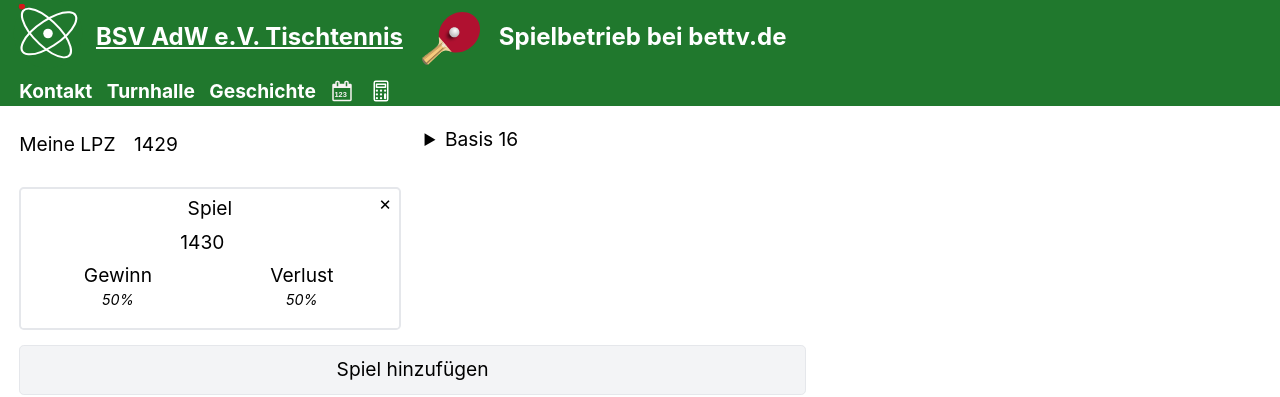
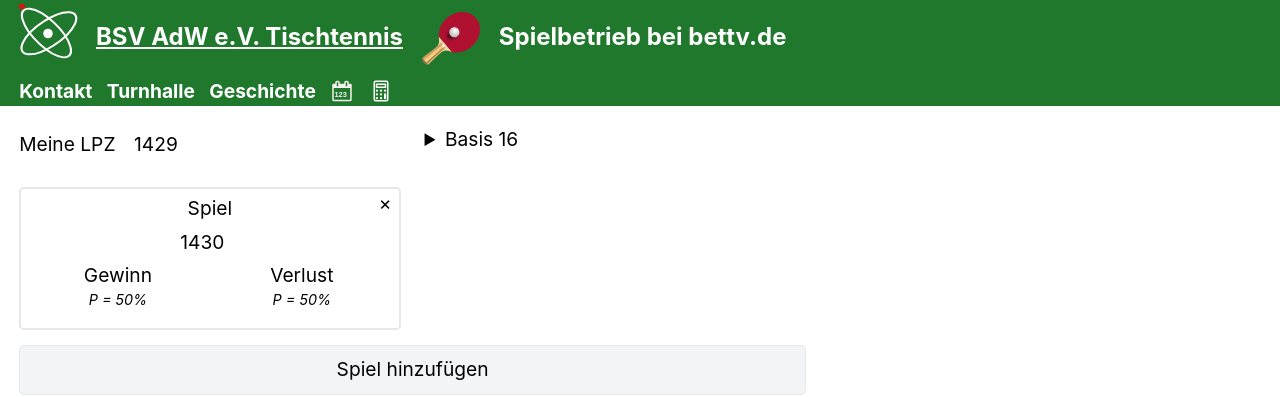
Before and after one commit to sbry/bsvadw.de, a Next.js app in the folder site/: page /lpz in a window 1280 px wide. Both pictures are taken after a click on the button "Spiel hinzufügen". Shown: the top 397 px of the page. Built offline with nearby package versions, Linux system fonts and the light colour scheme.

Commit message:
two simple render components for better styling and DRY

```diff
--- a/site/components/lpz.js
+++ b/site/components/lpz.js
@@ -2,8 +2,8 @@ import {useState} from "react";
 import React, {Component} from "react";
 import classNames from 'classnames';
 
-const computeLpzEncounterProbability = (lpz1, lpz2) => {
-    let exponent = (lpz2 - lpz1) / 150;
+const computeLpzEncounterProbability = (lpz_a, lpz_b) => {
+    let exponent = (lpz_a - lpz_b) / 150;
     return 1 / (1 + Math.pow(10, exponent))
 }
 
@@ -181,28 +181,36 @@ class Lpz extends Component {
     }
 }
 
-const LpzEncounterMath = ({initial_lpz, base, lpz_encounter}) => {
-    const delta = computeLpzEncounterDelta(initial_lpz, base, lpz_encounter);
-    return <div
+const LpzEncounterDelta = ({delta}) => (
+    <div
         className={classNames("border-2 text-center px-2 py-2 rounded", {
-                "bg-gray-200 border-gray-900": delta === 0,
-                "bg-green-200 border-green-900": delta > 0,
+                "border-green-900 bg-green-200": delta > 0,
                 "border-red-800 bg-red-200": delta < 0
             }
         )}>
         <div className={`whitespace-nowrap font-bold`}>{formatDelta(delta)}</div>
     </div>
+)
+
+const LpzEncounterProbability = ({lpz_a, lpz_b}) => {
+    const probability = computeLpzEncounterProbability(lpz_a, lpz_b);
+    return <div
+        className={`whitespace-nowrap italic text-xs`}>P = {formatProbability(probability)}</div>
+
 }
+
 const LpzEncounter = ({index, onChange, onRemove, initial_lpz, base}) => {
     const [lpz, setLpz] = useState(Math.round(initial_lpz / 10) * 10);
     const [win, setWin] = useState("");
+    const delta = computeLpzEncounterDelta(initial_lpz, base, {
+        lpz, win
+    });
+    return <div className={classNames(
+        "p-1 rounded max-w-24 w-full relative border-2", {
+            "border-green-800 bg-green-200": win === 'yes',
+            "border-red-800 bg-red-200": win === 'no',
+        })}>
 
-    return <div
-        className={classNames(
-            "p-1 rounded max-w-24 w-full relative border-2", {
-                "border-green-800 bg-green-200": win === 'yes',
-                "border-red-800 bg-red-200": win === 'no',
-            })}>
         <button
             className={"px-1.5 absolute right-0 top-0"}
             onClick={() => onRemove(index)}
@@ -212,7 +220,6 @@ const LpzEncounter = ({index, onChange, onRemove, initial_lpz, base}) => {
         <div className={'text-center'}>Spiel</div>
 
         <div className={""}>
-
             <fieldset
                 className={classNames("text-center", {
                         "border-green-800 bg-green-200": win === 'yes',
@@ -244,7 +251,7 @@ const LpzEncounter = ({index, onChange, onRemove, initial_lpz, base}) => {
             <div className={"grid grid-cols-2 gap-0"}>
                 <label
                     className={classNames(
-                        "text-center rounded mb-3",
+                        "text-center rounded-lg mb-3",
                         {
                             "": win === 'yes',
                             "cursor-pointer": win === 'no',
@@ -266,19 +273,15 @@ const LpzEncounter = ({index, onChange, onRemove, initial_lpz, base}) => {
                         type="radio"/>
 
                     <span className={""}> Gewinn  </span>
-                    <div
-                        className={`whitespace-nowrap italic text-xs`}>{formatProbability(computeLpzEncounterProbability(initial_lpz, lpz))}</div>
 
-
-                    {win == "yes" && <LpzEncounterMath initial_lpz={initial_lpz} base={base} lpz_encounter={{
-                        lpz, win
-                    }}/>}
+                    <LpzEncounterProbability lpz_a={initial_lpz} lpz_b={lpz}/>
+                    {win === "yes" && <LpzEncounterDelta delta={delta}/>}
 
                 </label>
 
                 <label
                     className={classNames(
-                        "text-center rounded mb-3",
+                        "text-center rounded-lg mb-3",
                         {
                             "": win === 'no',
                             "cursor-pointer": win === 'yes',
@@ -299,11 +302,8 @@ const LpzEncounter = ({index, onChange, onRemove, initial_lpz, base}) => {
                         value="no"
                         type="radio"/>
                     <span> Verlust  </span>
-                    <div
-                        className={`whitespace-nowrap italic text-xs`}>{formatProbability(computeLpzEncounterProbability(lpz, initial_lpz))}</div>
-                    {win == "no" && <LpzEncounterMath initial_lpz={initial_lpz} base={base} lpz_encounter={{
-                        lpz, win
-                    }}/>}
+                    <LpzEncounterProbability lpz_a={lpz} lpz_b={initial_lpz}/>
+                    {win === "no" && <LpzEncounterDelta delta={delta}/>}
 
                 </label>
 
```
